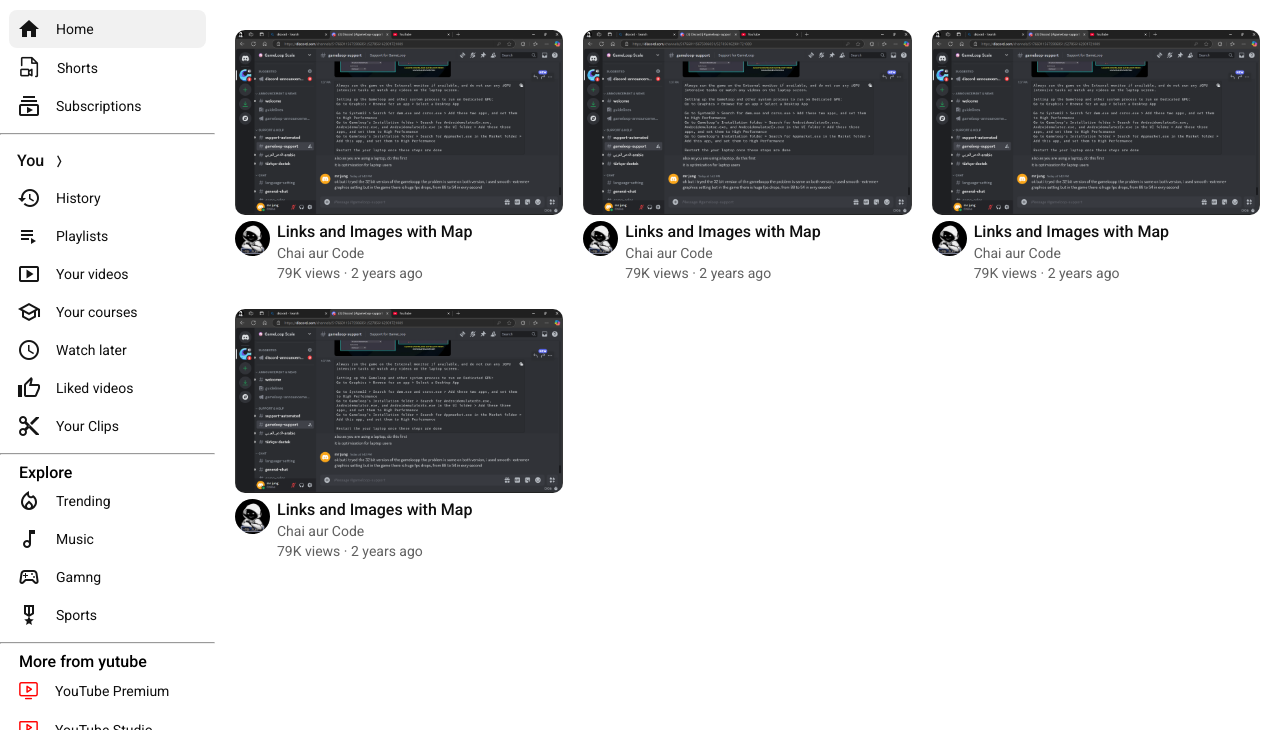
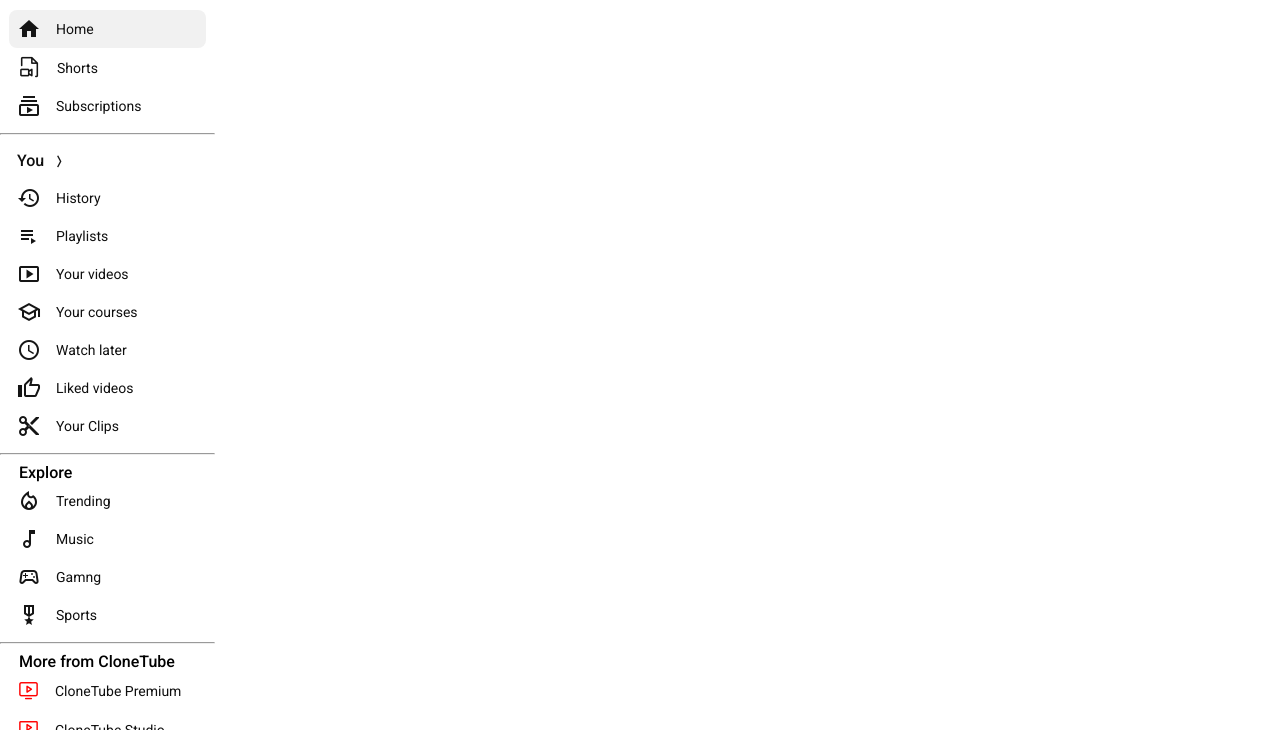
Before and after one commit to mrjung99/YouTube-clone, a plain HTML site: page index.html in a window 1280 px wide. Shown: the part 50-800 px from the top of the page. Drawn offline with nearby package versions, Linux system fonts and the light colour scheme; a script that the page names is missing.

Commit message:
card created

```diff
--- a/index.html
+++ b/index.html
@@ -156,33 +156,33 @@
             <hr />
 
             <div class="side-links">
-              <span class="link-title">More from yutube</span>
+              <span class="link-title">More from CloneTube</span>
               <div class="link">
                 <div class="yt">
                   <i class="ph ph-monitor-play"></i>
                 </div>
-                <span>YouTube Premium</span>
+                <span>CloneTube Premium</span>
               </div>
 
               <div class="link">
                 <div class="yt">
                   <i class="ph ph-video"></i>
                 </div>
-                <span>YouTube Studio</span>
+                <span>CloneTube Studio</span>
               </div>
 
               <div class="link">
                 <div class="yt">
                   <i class="ph ph-fast-forward-circle"></i>
                 </div>
-                <span>YouTube Music</span>
+                <span>CloneTube Music</span>
               </div>
 
               <div class="link">
                 <div class="yt">
                   <i class="ph ph-baby"></i>
                 </div>
-                <span>YouTube Kids</span>
+                <span>CloneTube Kids</span>
               </div>
             </div>
 
@@ -223,117 +223,17 @@
                 <a href="#">Terms</a>
                 <a href="#">Privacy</a>
                 <a href="#">Policy & Safety</a>
-                <a href="#">How YouTube works</a><br />
+                <a href="#">How CloneTube works</a><br />
                 <a href="#">Test new features</a>
               </div>
-              <div class="footer-notes">&copy; Code addict Nepal</div>
+              <div class="footer-notes">&copy; CloneTube</div>
             </div>
           </div>
         </aside>
       </div>
 
       <main>
-        <div class="container">
-          <div class="card">
-            <div class="video-preview">
-              <img class="video-thumb" src="images/Screenshot (2).png" alt="" />
-              <div id="player" class="video-iframe"></div>
-            </div>
-            <div class="description">
-              <div class="profile">
-                <a href="profile.html">
-                  <img src="images/profile.jpg" alt="" />
-                </a>
-              </div>
-              <div class="video-info">
-                <span class="video-title">Links and Images with Map</span>
-                <a href="profile.html">
-                  <span class="channel-name">Chai aur Code</span>
-                </a>
-                <div class="views-time">
-                  <span class="views">79K views</span>
-                  <span>&middot;</span>
-                  <span class="time">2 years ago</span>
-                </div>
-              </div>
-            </div>
-          </div>
-
-          <div class="card">
-            <div class="video-preview">
-              <img class="video-thumb" src="images/Screenshot (2).png" alt="" />
-              <div id="player" class="video-iframe"></div>
-            </div>
-            <div class="description">
-              <div class="profile">
-                <a href="profile.html">
-                  <img src="images/profile.jpg" alt="" />
-                </a>
-              </div>
-              <div class="video-info">
-                <span class="video-title">Links and Images with Map</span>
-                <a href="profile.html">
-                  <span class="channel-name">Chai aur Code</span>
-                </a>
-                <div class="views-time">
-                  <span class="views">79K views</span>
-                  <span>&middot;</span>
-                  <span class="time">2 years ago</span>
-                </div>
-              </div>
-            </div>
-          </div>
-
-          <div class="card">
-            <div class="video-preview">
-              <img class="video-thumb" src="images/Screenshot (2).png" alt="" />
-              <div id="player" class="video-iframe"></div>
-            </div>
-            <div class="description">
-              <div class="profile">
-                <a href="profile.html">
-                  <img src="images/profile.jpg" alt="" />
-                </a>
-              </div>
-              <div class="video-info">
-                <span class="video-title">Links and Images with Map</span>
-                <a href="profile.html">
-                  <span class="channel-name">Chai aur Code</span>
-                </a>
-                <div class="views-time">
-                  <span class="views">79K views</span>
-                  <span>&middot;</span>
-                  <span class="time">2 years ago</span>
-                </div>
-              </div>
-            </div>
-          </div>
-
-          <div class="card">
-            <div class="video-preview">
-              <img class="video-thumb" src="images/Screenshot (2).png" alt="" />
-              <div id="player" class="video-iframe"></div>
-            </div>
-            <div class="description">
-              <div class="profile">
-                <a href="profile.html">
-                  <img src="images/profile.jpg" alt="" />
-                </a>
-              </div>
-              <div class="video-info">
-                <span class="video-title">Links and Images with Map</span>
-                <a href="profile.html">
-                  <span class="channel-name">Chai aur Code</span>
-                </a>
-                <div class="views-time">
-                  <span class="views">79K views</span>
-                  <span>&middot;</span>
-                  <span class="time">2 years ago</span>
-                </div>
-              </div>
-            </div>
-          </div>
-        </div>
+        <div class="container"></div>
       </main>
     </section>
 
@@ -523,8 +423,7 @@
       </div>
     </div>
 
+    <script src="https://www.youtube.com/iframe_api"></script>
     <script src="./js/script.js"></script>
-    <script src="https://www.youtube.com/iframe_api"></script>
-    <script src="./js/iframe.js"></script>
   </body>
 </html>
```
